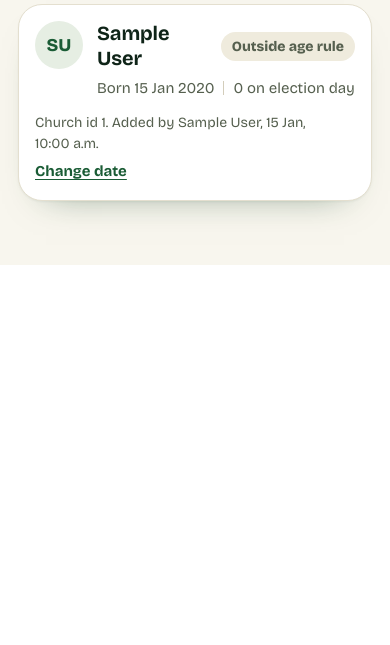
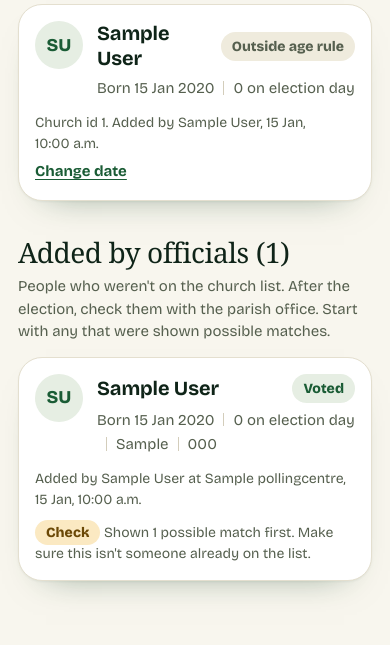
Before and after one commit to lifeofchurchill/parish-vote, a Django app: page /commissioner/needs-checking/ in a window 390 px wide. Shown: the part 869-1514 px from the top of the page. Before the commit the page ends 1134 px from the top, so only its background shows below. Run offline with Django 5.2, Linux system fonts and the light colour scheme; a user stored in the database is signed in; tables that the repository leaves empty hold one stand-in row (values such as "Sample post"); some web fonts are replaced.

Commit message:
Commissioner's review list of people added on the day; fix the sign-in logo on phones

```diff
--- a/templates/voting/needs_checking.html
+++ b/templates/voting/needs_checking.html
@@ -119,6 +119,47 @@
       <p class="dash-empty">No dates have been added here yet.</p>
     {% endif %}
   </section>
+
+  {# ===== Below (on laptops, under the left column): people officials added on the day ===== #}
+  {% if election %}
+    <section aria-labelledby="walk-ins-title">
+      <h2 class="dash-section-title" id="walk-ins-title">Added by officials{% if walk_ins %} ({{ walk_ins|length }}){% endif %}</h2>
+      <p class="undo-log-intro">People who weren't on the church list. After the election, check them with the parish office. Start with any that were shown possible matches.</p>
+      {% if walk_ins %}
+        <ul class="results">
+          {% for member in walk_ins %}
+            <li class="voter-card" id="member-{{ member.pk }}">
+              <div class="voter-head">
+                <span class="voter-initials" aria-hidden="true">{{ member.initials }}</span>
+                <h3 class="voter-name">{{ member.full_name }}</h3>
+                {% if member.voted %}
+                  <span class="status status-ok">Voted</span>
+                {% else %}
+                  <span class="status status-out">Tick undone</span>
+                {% endif %}
+                <p class="voter-meta">
+                  <span>Born {{ member.date_of_birth|date:"j M Y" }}</span>
+                  {% if member.age is not None %}<span>{{ member.age }} on election day</span>{% endif %}
+                  {% if member.community %}<span>{{ member.community }}</span>{% endif %}
+                  {% if member.masked_phone %}<span>{{ member.masked_phone }}</span>{% endif %}
+                </p>
+              </div>
+              <p class="added-by">Added by {{ member.added_by_name }} at {{ member.added_centre.name }}, {{ member.added_at|date:"j M, g:i a" }}</p>
+              {# The official was shown people who might be the same person, and added them anyway #}
+              {% if member.matches_when_added %}
+                <p class="added-by">
+                  <span class="status status-check">Check</span>
+                  Shown {{ member.matches_when_added }} possible match{{ member.matches_when_added|pluralize:"es" }} first. Make sure this isn't someone already on the list.
+                </p>
+              {% endif %}
+            </li>
+          {% endfor %}
+        </ul>
+      {% else %}
+        <p class="dash-empty">Nobody has been added yet.</p>
+      {% endif %}
+    </section>
+  {% endif %}
 </div>
 
 {% endblock %}
--- a/voting/commissioner_views.py
+++ b/voting/commissioner_views.py
@@ -1,6 +1,7 @@
 """
 Pages for the Electoral Commissioner: live turnout, adding missing dates of birth,
-undoing a tick made by mistake, and the paper backup list and downloads.
+reviewing people officials added on the day, undoing a tick made by mistake,
+and the paper backup list and downloads.
 
 Only staff accounts can open them (the "Staff status" box on the user in the admin).
 Officials who try get a "This page is for the Electoral Commissioner" page instead.
@@ -14,7 +15,7 @@ from django.contrib import messages
 from django.contrib.auth.decorators import login_required
 from django.core.exceptions import PermissionDenied
 from django.db import transaction
-from django.db.models import Count, Max, Q
+from django.db.models import Count, Max, Prefetch, Q
 from django.http import HttpResponse
 from django.shortcuts import get_object_or_404, redirect, render
 from django.utils import timezone
@@ -201,18 +202,40 @@ def _needs_checking_context(election):
         member.can_vote = member.pk in eligible_ids
         member.added_by_name = _who(member.dob_added_by) if member.dob_added_by else "the admin"
 
+    # People officials added because they weren't on the church list, in THIS election
+    # (they were ticked in it when added, even if that tick was later undone). Newest first.
+    walk_ins = []
+    if election:
+        walk_ins = list(
+            Member.objects.added_on_the_day()
+            .filter(Q(checkins__election=election) | Q(undos__election=election))
+            .distinct()
+            .select_related("added_by", "added_centre")
+            .prefetch_related(
+                Prefetch("checkins", queryset=VoteCheckIn.objects.filter(election=election), to_attr="records")
+            )
+            .order_by("-added_at")
+        )
+    for member in walk_ins:
+        member.initials = _initials(member.full_name)
+        member.age = member.age_on(election.date)
+        member.voted = bool(member.records)
+        member.added_by_name = _who(member.added_by)
+
     return {
         "role_label": ROLE_LABEL,
         "election": election,
         "missing": missing,
         "added": added,
+        "walk_ins": walk_ins,
         "today": timezone.localdate(),   # the latest date the date picker allows
     }
 
 
 @commissioner_required
 def needs_checking(request):
-    """Members the system can't check against the age rule, and the dates added here."""
+    """Members the system can't check against the age rule, the dates added here,
+    and the people officials added because they weren't on the church list."""
     election = Election.objects.active()
     return render(request, "voting/needs_checking.html", _needs_checking_context(election))
 
@@ -322,6 +345,10 @@ def backup_list(request):
             # Short place name for the narrow Time column: "St. Thomas More, Achimota" -> "Achimota"
             member.tick_place = member.tick.session.centre.name.split(",")[-1].strip()
         member.age = member.age_on(election.date)
+        if member.church_id is None:
+            # Added by an official on the day: no church id, so print "New" in that column.
+            # (Only changes what's printed: this page never saves anything.)
+            member.church_id = "New"
         letter = member.full_name[:1].upper()
         if not letter.isalpha():
             letter = "#"
@@ -382,7 +409,7 @@ def download_voted(request):
 
     ticks = (
         VoteCheckIn.objects.filter(election=election)
-        .select_related("member", "session__centre", "ticked_by")
+        .select_related("member__added_by", "session__centre", "ticked_by")
         .order_by("ticked_at")
     )
     rows = (
@@ -390,12 +417,16 @@ def download_voted(request):
             tick.member.church_id, tick.member.full_name, tick.member.age_on(election.date),
             tick.member.community, tick.session.centre.name, tick.session.label,
             _when(tick.ticked_at), _who(tick.ticked_by),
+            # People added on the day: the parish office may want to add them to the church list
+            "No" if tick.member.is_added_on_the_day else "Yes",
+            _who(tick.member.added_by) if tick.member.added_by else "",
         ]
         for tick in ticks
     )
     return _csv_download(
         f"who-voted-{slugify(election.name)}.csv",
-        ["Church id", "Name", "Age on election day", "Community", "Centre", "Session", "Ticked at", "Ticked by"],
+        ["Church id", "Name", "Age on election day", "Community", "Centre", "Session", "Ticked at", "Ticked by",
+         "On church list", "Added by"],
         rows,
     )
 
--- a/voting/static/voting/style.css
+++ b/voting/static/voting/style.css
@@ -414,3 +414,25 @@ input:focus { border-color: var(--violet-700); box-shadow: 0 0 0 4px rgba(233, 1
   }
   .login-card h2 { font-size: 34px; }
 }
+
+/* =====================================================================
+   Sign-in logo: a round 80px disc on phones, 96px on laptops.
+   ".login-hero-text .login-logo" is more specific than ".login-logo",
+   so these sizes win over any earlier .login-logo rule in this file.
+   ===================================================================== */
+.login-hero-text .login-logo {
+  display: block;
+  flex: none;              /* never squeezed, even inside a row */
+  width: 80px;
+  min-width: 80px;
+  max-width: none;
+  height: 80px;
+  aspect-ratio: 1 / 1;
+  padding: 6px;
+  object-fit: contain;     /* the whole logo fits inside the circle, never stretched */
+  background: #fff;
+  border-radius: 50%;
+}
+@media (min-width: 900px) {
+  .login-hero-text .login-logo { width: 96px; min-width: 96px; height: 96px; }
+}
```
